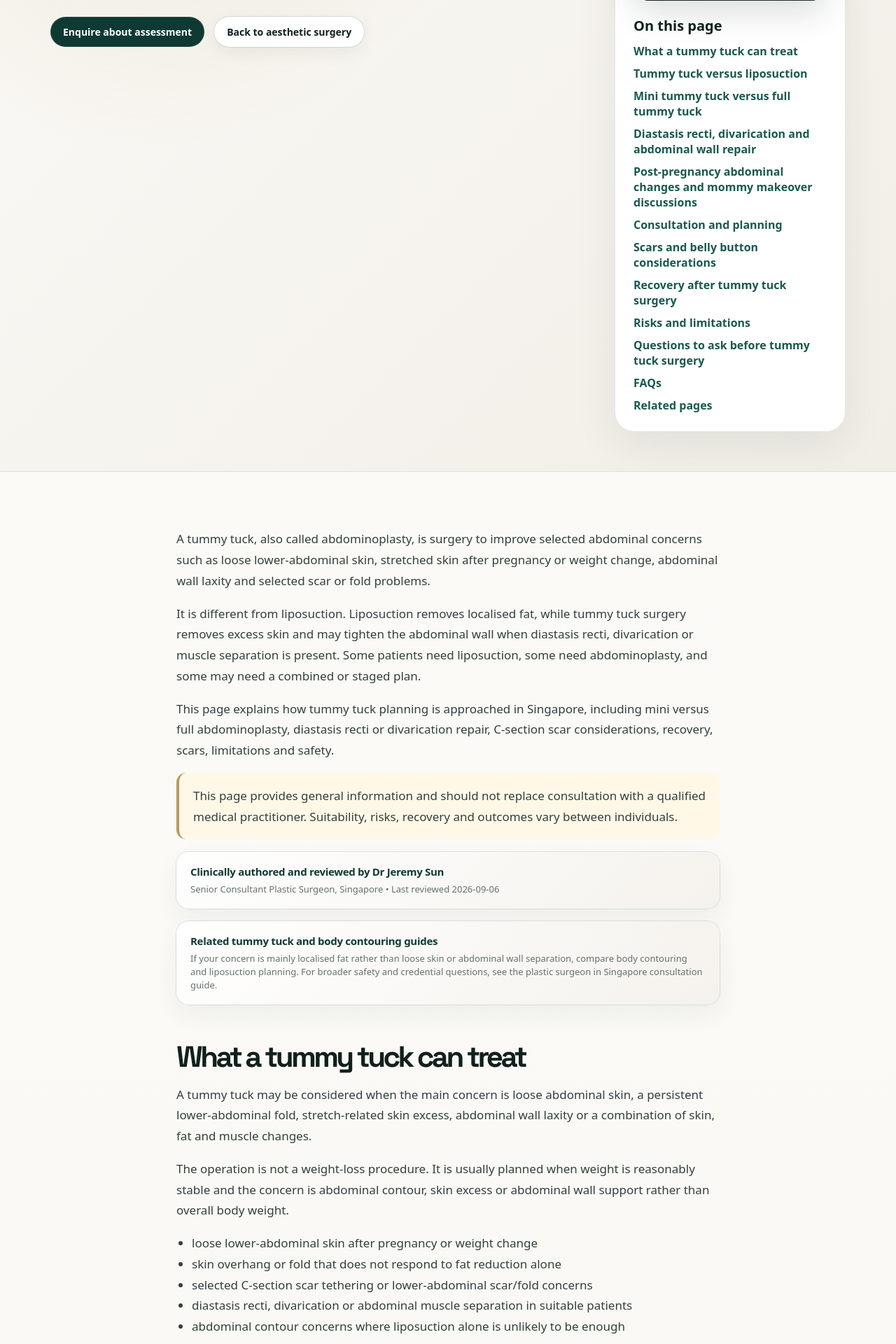
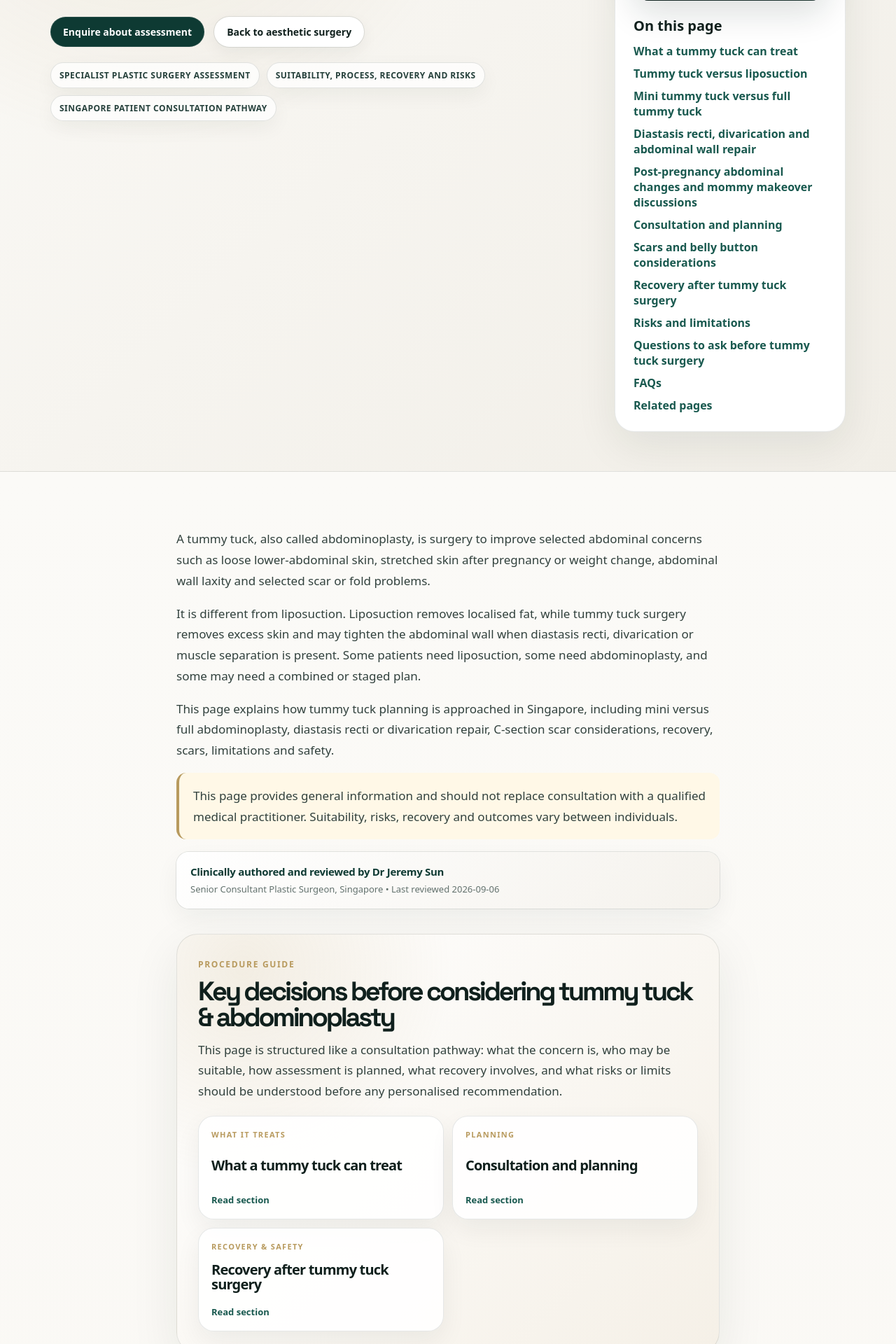
Before and after one commit to zatyrical/plasticwebsite, a Next.js app: page /tummy-tuck-singapore in a window 1280 px wide. Shown: the part 560-2480 px from the top of the page at 70% size. Built offline with nearby package versions, Linux system fonts and the light colour scheme.

Commit message:
Add consultation-pathway procedure page structure

```diff
--- a/app/ProcedureArticle.tsx
+++ b/app/ProcedureArticle.tsx
@@ -100,6 +100,14 @@ export default function ProcedureArticlePage({ article }: Props) {
       return true;
     })
     .slice(0, 4);
+
+  const findSection = (ids: string[]) => article.sections.find((section) => ids.some((id) => section.id.includes(id)));
+  const decisionHighlights = [
+    { label: 'What it treats', section: article.sections[0] },
+    { label: 'Suitability', section: findSection(['suitability', 'candidate', 'who']) },
+    { label: 'Planning', section: findSection(['consultation', 'planning']) },
+    { label: 'Recovery & safety', section: findSection(['recovery', 'risks']) }
+  ].filter((item): item is { label: string; section: NonNullable<typeof item.section> } => Boolean(item.section));
 
   const faqJsonLd = {
     '@context': 'https://schema.org',
@@ -218,6 +226,11 @@ export default function ProcedureArticlePage({ article }: Props) {
                 <a href="#enquire" className="btn btn-primary">Enquire about assessment</a>
                 <Link href={article.backHref} className="btn btn-ghost">{article.backLabel}</Link>
               </div>
+              <div className="article-trust-strip" aria-label="What this page is designed to answer">
+                <span>Specialist plastic surgery assessment</span>
+                <span>Suitability, process, recovery and risks</span>
+                <span>Singapore patient consultation pathway</span>
+              </div>
             </div>
             <aside className="article-summary-card">
               {article.heroImage ? (
@@ -248,6 +261,23 @@ export default function ProcedureArticlePage({ article }: Props) {
               <strong>Clinically authored and reviewed by Dr Jeremy Sun</strong>
               <span>Senior Consultant Plastic Surgeon, Singapore • Last reviewed {lastReviewedIso}</span>
             </div>
+
+            <section className="procedure-decision-map" aria-label="Procedure decision pathway">
+              <div className="procedure-map-kicker">Procedure guide</div>
+              <h2>Key decisions before considering {article.eyebrow.toLowerCase()}</h2>
+              <p>
+                This page is structured like a consultation pathway: what the concern is, who may be suitable, how assessment is planned, what recovery involves, and what risks or limits should be understood before any personalised recommendation.
+              </p>
+              <div className="procedure-map-grid">
+                {decisionHighlights.map((item) => (
+                  <a href={`#${item.section.id}`} className="procedure-map-card" key={`${item.label}-${item.section.id}`}>
+                    <small>{item.label}</small>
+                    <strong>{item.section.heading}</strong>
+                    <span>Read section</span>
+                  </a>
+                ))}
+              </div>
+            </section>
 
             {article.slug.includes('lymphedema') || article.slug.includes('lymphovenous') ? (
               <div className="reviewer-card" aria-label="Related LymphedAsia education links">
--- a/app/globals.css
+++ b/app/globals.css
@@ -712,3 +712,18 @@
   .article-content p,.article-content li{font-size:15.5px;line-height:1.7}
   .notice-text,.reviewer-card{border-radius:16px}
 }
+
+/* Nassif-inspired procedure-page structure: clear authority cues, decision pathway cards, and scannable deep-page UX. */
+.article-trust-strip{display:flex;flex-wrap:wrap;gap:10px;margin-top:22px;max-width:780px}
+.article-trust-strip span{display:inline-flex;align-items:center;border:1px solid rgba(16,32,29,.12);background:rgba(255,255,255,.72);border-radius:999px;padding:9px 12px;font-size:12px;font-weight:720;letter-spacing:.04em;text-transform:uppercase;color:#25403b;box-shadow:0 10px 28px rgba(16,32,29,.05)}
+.procedure-decision-map{margin:36px 0 18px;padding:30px;border-radius:30px;background:radial-gradient(circle at 12% 8%,rgba(184,154,94,.16),transparent 34%),linear-gradient(135deg,#fff,#f5f0e7);border:1px solid rgba(16,32,29,.10);box-shadow:0 22px 70px rgba(16,32,29,.08)}
+.procedure-decision-map .procedure-map-kicker{display:inline-flex;margin-bottom:12px;color:var(--gold);font-size:12px;font-weight:800;letter-spacing:.14em;text-transform:uppercase}
+.article-content .procedure-decision-map h2{margin:0 0 12px;font-size:clamp(28px,3.5vw,38px);line-height:.98}
+.procedure-decision-map p{margin-top:0;color:#31413d}
+.procedure-map-grid{display:grid;grid-template-columns:repeat(2,minmax(0,1fr));gap:12px;margin-top:20px}
+.procedure-map-card{display:flex;min-height:148px;flex-direction:column;justify-content:space-between;padding:18px;border-radius:22px;background:rgba(255,255,255,.88);border:1px solid rgba(16,32,29,.10);box-shadow:0 14px 36px rgba(16,32,29,.06);transition:transform .22s ease,box-shadow .22s ease,border-color .22s ease}
+.procedure-map-card:hover{transform:translateY(-3px);box-shadow:0 22px 52px rgba(16,32,29,.10);border-color:rgba(184,154,94,.44)}
+.procedure-map-card small{color:var(--gold);font-size:11px;font-weight:800;letter-spacing:.12em;text-transform:uppercase}
+.procedure-map-card strong{display:block;margin:10px 0 14px;font-size:20px;line-height:1.08;letter-spacing:-.04em;color:var(--ink)}
+.procedure-map-card span{font-size:13px;font-weight:720;color:var(--emerald-2)}
+@media(max-width:900px){.article-trust-strip{gap:7px;margin-top:16px}.article-trust-strip span{font-size:10px;padding:7px 9px}.procedure-decision-map{margin:26px 0 10px;padding:20px;border-radius:22px}.procedure-map-grid{grid-template-columns:1fr;gap:10px}.procedure-map-card{min-height:118px;border-radius:18px}.procedure-map-card strong{font-size:18px}}
```
